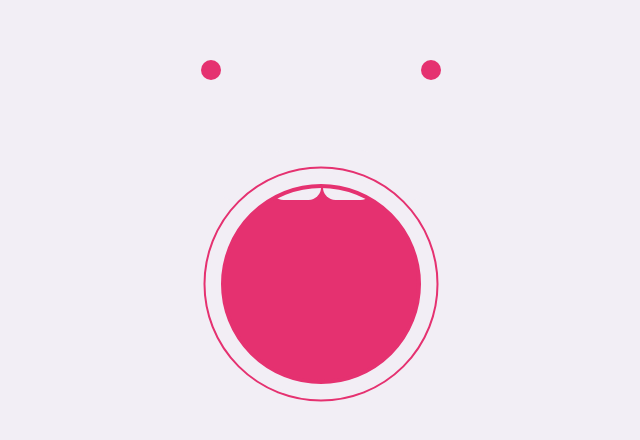
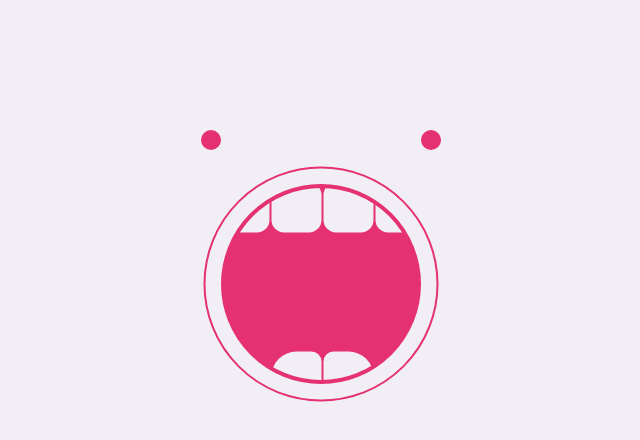
Before and after one commit to Sebery/css-drawings-animations, a plain HTML site: page BigMouthDrawing/BMD.html in a window 1280 px wide. Shown: the part 116-556 px from the top of the page, without its empty margins (319-959 px from the left). Drawn offline with Linux system fonts and the light colour scheme.

Commit message:
Big Mouth Drawing Fix

```diff
--- a/BigMouthDrawing/BMD.css
+++ b/BigMouthDrawing/BMD.css
@@ -63,8 +63,11 @@ body {
 	position: absolute;
 	display: flex;
 	left: 50%;
-	top: 26%;
+	top: -2%;
 	transform: translate(-50%, 0%);
+}
+
+.teeth {
 	z-index: 2;
 }
 
@@ -80,7 +83,7 @@ body {
 	position: absolute;
 	display: flex;
 	left: 50%;
-	bottom: 23%;
+	bottom: -10%;
 	transform: translate(-50%, 0%);
 	z-index: 2;
 }
@@ -103,7 +106,7 @@ body {
 .eyes-container {
 	position: absolute;
 	left: 50%;
-	top: 10%;
+	top: -30%;
 	transform: translate(-50%, 0%);
 	display: flex;
 }
--- a/BigMouthDrawing/BMD.html
+++ b/BigMouthDrawing/BMD.html
@@ -12,11 +12,16 @@
 	</head>
 	<body>
 		<div class="canvas-container center">
-			<div class="circle no-fill-circle center"></div>
+			<div class="circle no-fill-circle center">
+				<div class="eyes-container">
+					<div></div>
+					<div></div>
+				</div>
+			</div>
 			<div class="circle fill-circle-one center"></div>
 			<div class="circle fill-circle-two center"></div>
 			<div class="fill-circle-three center"></div>
-
+			<div class="circle fill-circle-one center teeth">
 				<div class="teeth-container-top">
 					<div></div>
 					<div></div>
@@ -28,10 +33,6 @@
 					<div class="rotate-left"></div>
 					<div class="rotate-right"></div>
 				</div>
-
-			<div class="eyes-container">
-				<div></div>
-				<div></div>
 			</div>
 		</div>
 	</body>
```
Lines whose indentation alone changed are shown as unchanged.
